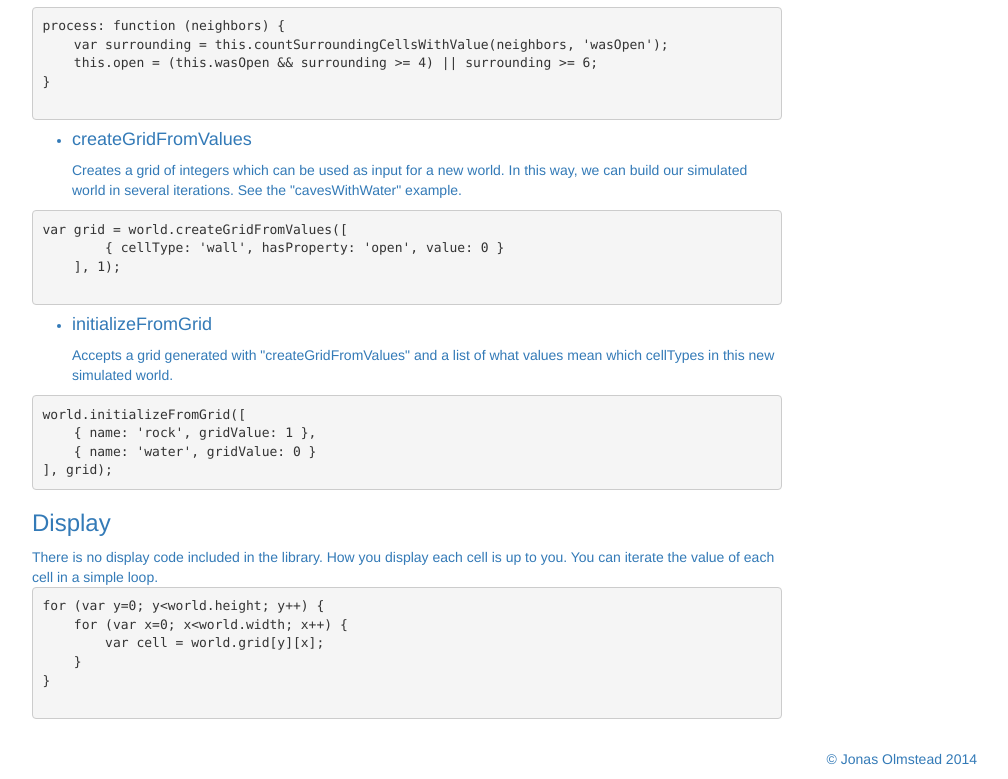
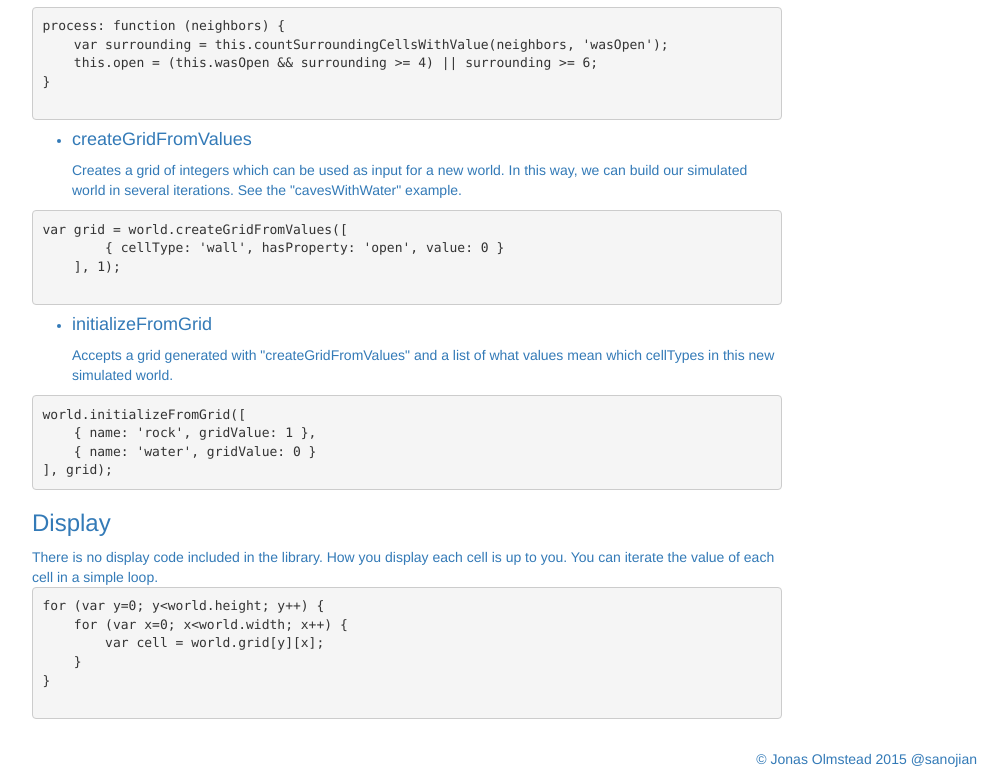
Before and after one commit to sanojian/cellauto, a website: page index.html in a window 1280 px wide. Shown: the part 4088-4867 px from the top of the page, without its empty margins (233-1241 px from the left). Drawn offline with nearby package versions, Linux system fonts and the light colour scheme; a script that the page names is missing.

Commit message:
-change to footer

```diff
--- a/index.html
+++ b/index.html
@@ -280,7 +280,7 @@ for (var y=0; y&lt;world.height; y++) {
 
         <br>
         <footer class="footer">
-            <p class="pull-right">&copy; Jonas Olmstead 2014</p>
+            <p class="pull-right">&copy; Jonas Olmstead 2015  <a href="http://twitter.com/sanojian">@sanojian</a></p>
         </footer>
 
     </div> <!-- /container -->
```
